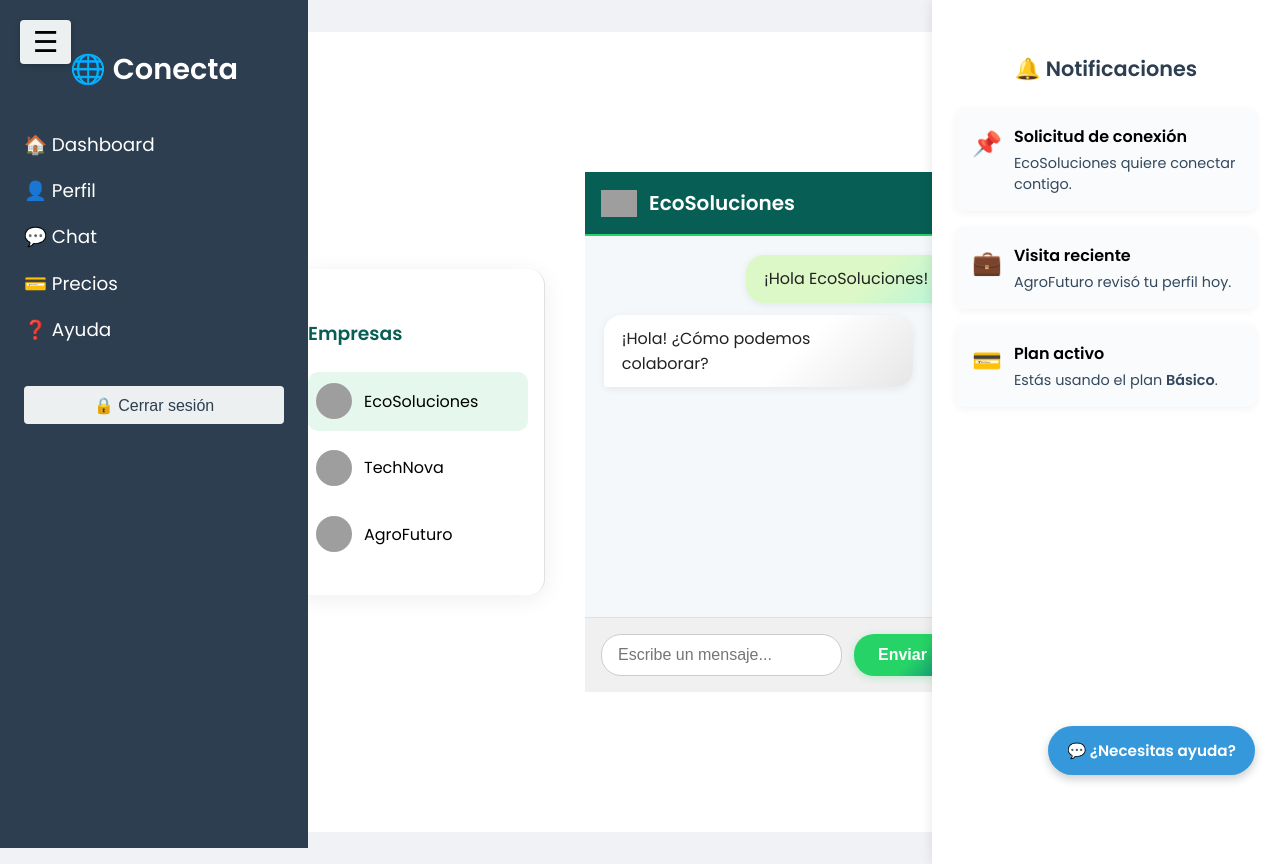
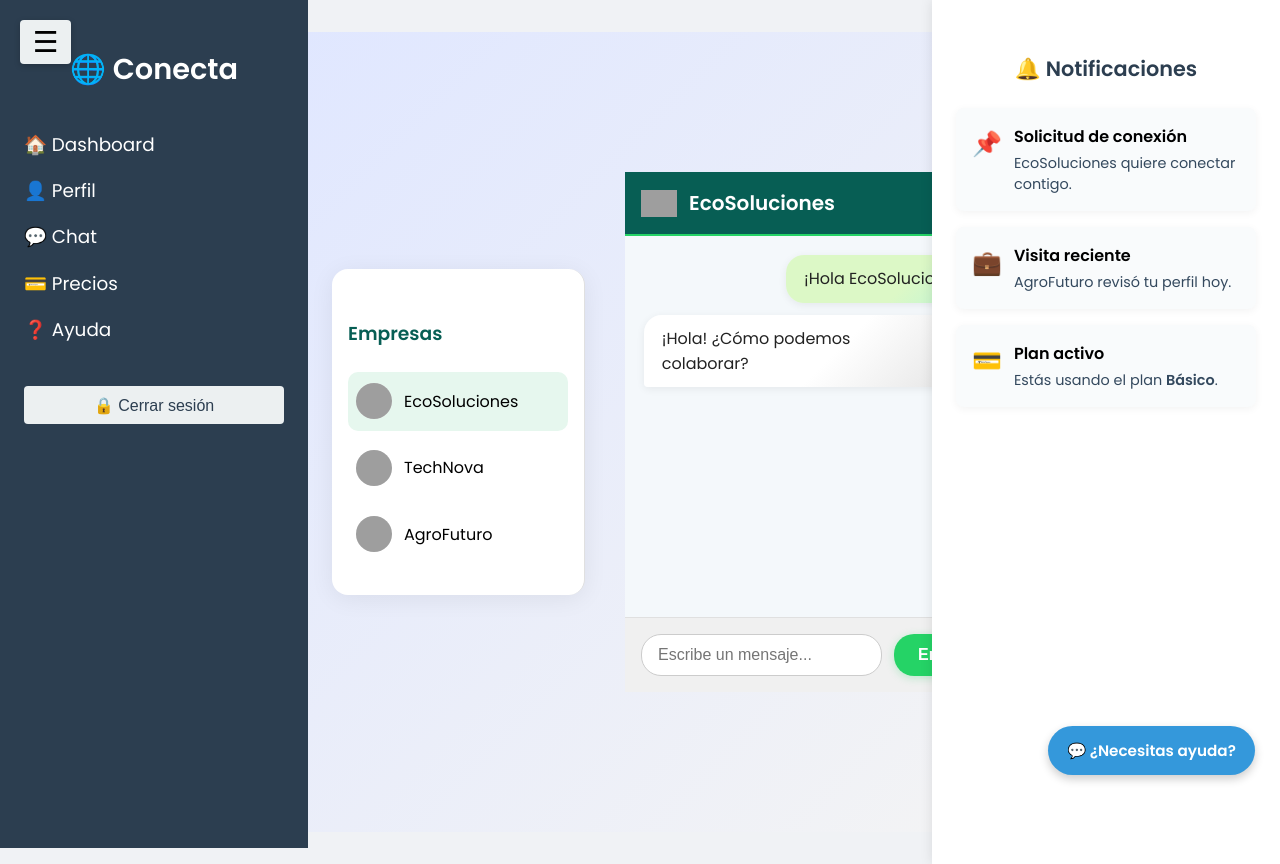
Before and after one commit to fegmdarell/front, a React (Vite) app: page /chat in a window 1280 px wide. Built offline with nearby package versions, Linux system fonts and the light colour scheme; grey boxes are pictures that could not be loaded.

Commit message:
Ajusto fondo y separo el panel de empresas del menú lateral y del chat

```diff
--- a/src/pages/Chat.jsx
+++ b/src/pages/Chat.jsx
@@ -96,19 +96,20 @@
   display: 'flex',
   justifyContent: 'center',
   alignItems: 'center',
-  background: '#fff', // Fondo blanco para toda la página
+  background: 'linear-gradient(135deg, #e0e7ff 0%, #f4f4f4 100%)', // Fondo igual que otras páginas
   fontFamily: 'Poppins, sans-serif'
 };
 
 const contactosBar = {
   width: 220,
-  background: '#fff', // Fondo blanco para el panel de empresas
+  background: '#fff',
   borderRight: '1px solid #e0e0e0',
   padding: '2rem 1rem',
   display: 'flex',
   flexDirection: 'column',
   gap: 8,
-  marginRight: 40, // Separa del cuadro de conversación
+  marginLeft: 40,   // <-- Separa del menú lateral
+  marginRight: 40,  // <-- Separa del cuadro de conversación
   borderRadius: 16,
   boxShadow: '0 4px 24px #0001'
 };
```
